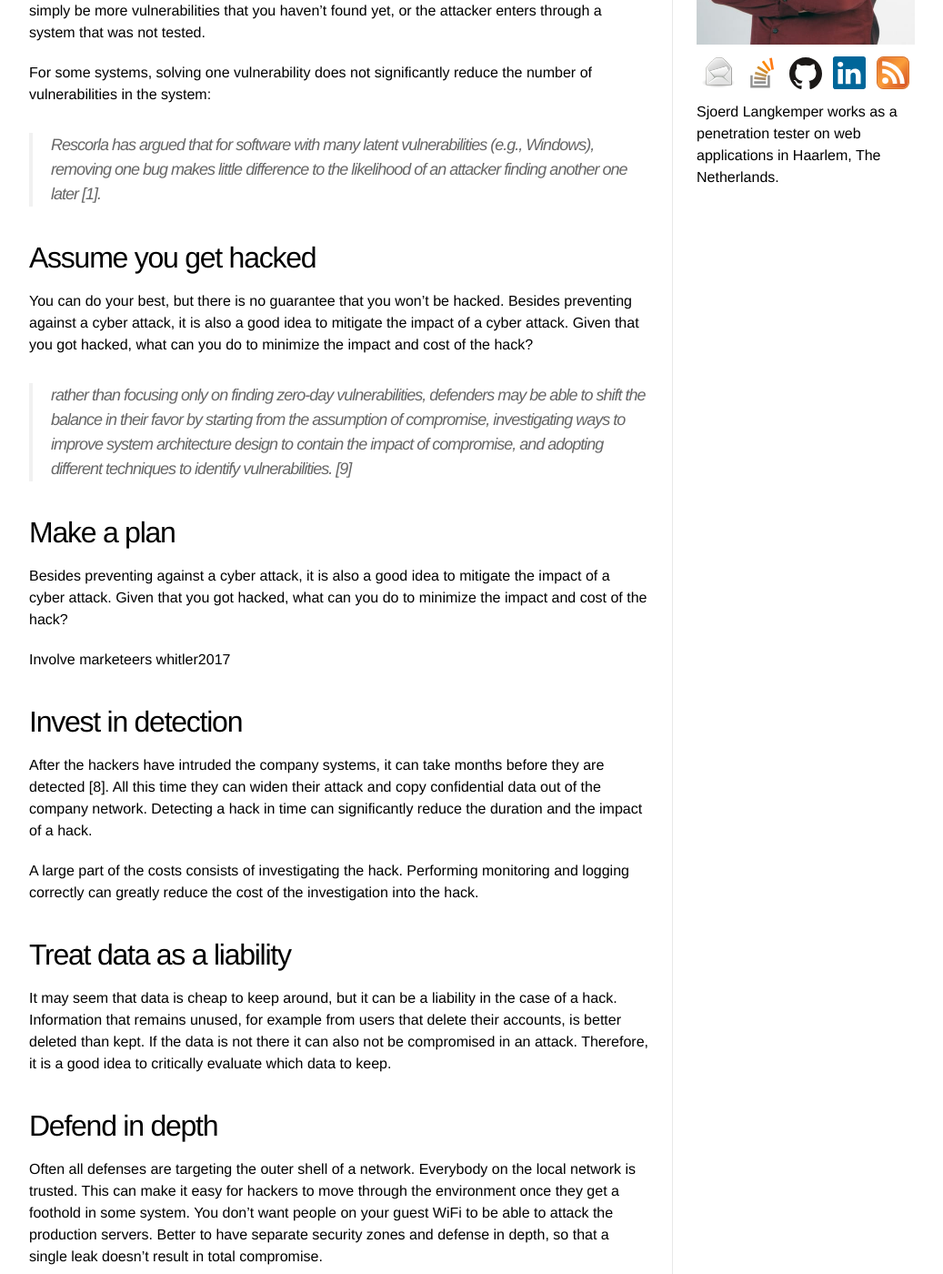
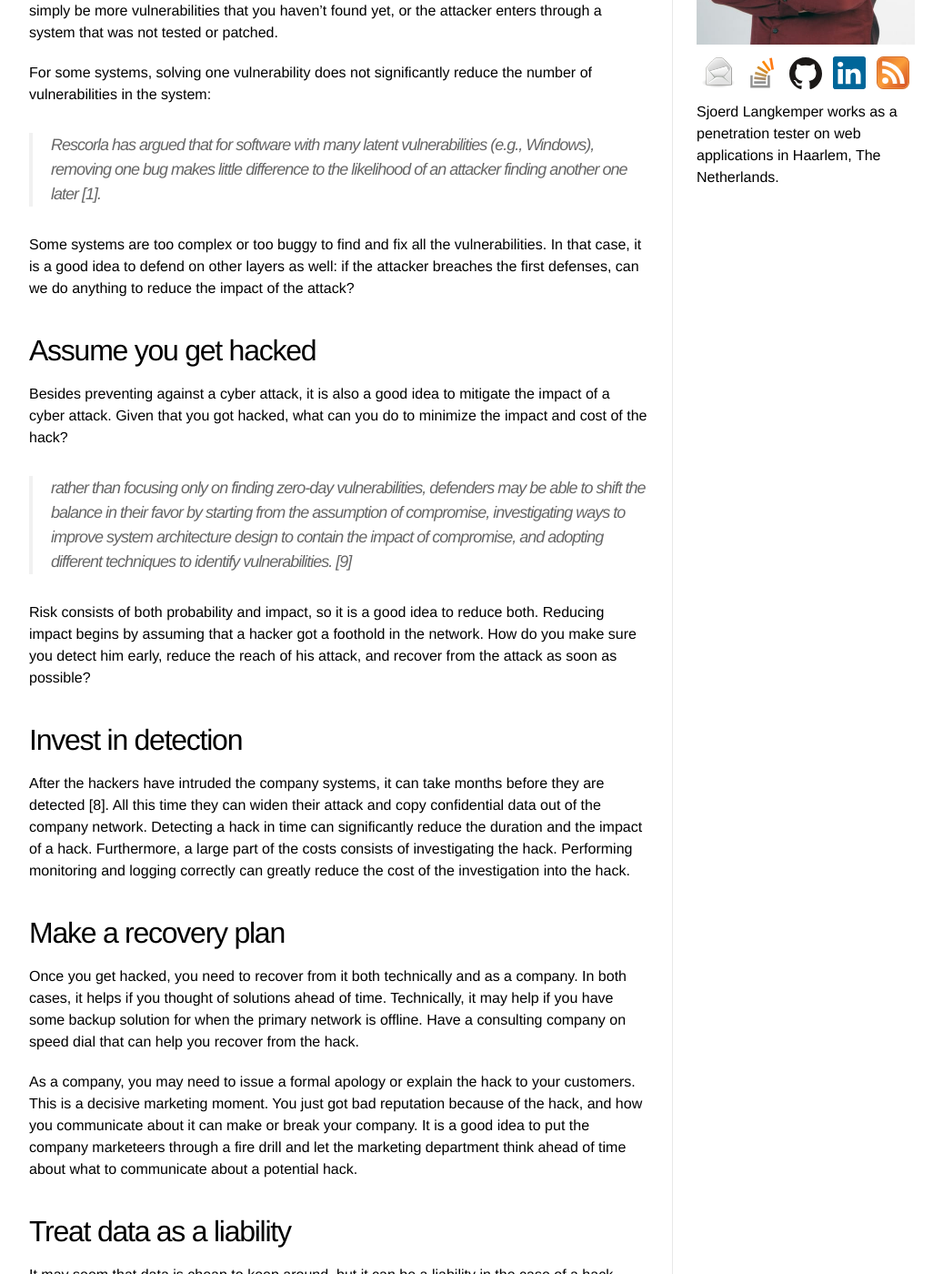
Before and after one commit to Sjord/Sjord.github.io, a Jekyll site: the page built from _posts/2018-09-23-securing-and-preventing-cyberattack.md, in a window 1280 px wide and 1400 px high, scrolled down 466 px. Shown: the whole window at 91% size, without its empty margins (108-1145 px from the left). Built offline with Jekyll 4.4.1, drawn with Linux system fonts in a browser that asks for light colours; some of the changed text lies outside the part shown.

Commit message:
Securing against cyber attack

```diff
--- a/_posts/2018-09-23-cost-of-preventing-cyberattack.md
+++ b/_posts/2018-09-23-securing-and-preventing-cyberattack.md
@@ -11,29 +11,31 @@
 
 ## Solving vulnerabilities is insufficient
 
-In the [previous post](/2019/01/16/probability-of-cyberattack/) we saw that there is no silver bullet for security. Finding and solving vulnerabilities in your software, while a good idea, doesn't solve all your problems. There may simply be more vulnerabilities that you haven't found yet, or the attacker enters through a system that was not tested.
+In the [previous post](/2019/01/16/probability-of-cyberattack/) we saw that there is no silver bullet for security. Finding and solving vulnerabilities in your software, while a good idea, doesn't solve all your problems. There may simply be more vulnerabilities that you haven't found yet, or the attacker enters through a system that was not tested or patched.
 
 For some systems, solving one vulnerability does not significantly reduce the number of vulnerabilities in the system:
 
 > Rescorla has argued that for software with many latent vulnerabilities (e.g., Windows), removing one bug makes little difference to the likelihood of an attacker finding another one later [1].
 
+Some systems are too complex or too buggy to find and fix all the vulnerabilities. In that case, it is a good idea to defend on other layers as well: if the attacker breaches the first defenses, can we do anything to reduce the impact of the attack?
+
 ## Assume you get hacked
 
-You can do your best, but there is no guarantee that you won't be hacked. Besides preventing against a cyber attack, it is also a good idea to mitigate the impact of a cyber attack. Given that you got hacked, what can you do to minimize the impact and cost of the hack?
+Besides preventing against a cyber attack, it is also a good idea to mitigate the impact of a cyber attack. Given that you got hacked, what can you do to minimize the impact and cost of the hack?
 
 > rather than focusing only on finding zero-day vulnerabilities, defenders may be able to shift the balance in their favor by starting from the assumption of compromise, investigating ways to improve system architecture design to contain the impact of compromise, and adopting different techniques to identify vulnerabilities. [9]
 
-## Make a plan
-
-Besides preventing against a cyber attack, it is also a good idea to mitigate the impact of a cyber attack. Given that you got hacked, what can you do to minimize the impact and cost of the hack?
-
-Involve marketeers whitler2017
+Risk consists of both probability and impact, so it is a good idea to reduce both. Reducing impact begins by assuming that a hacker got a foothold in the network. How do you make sure you detect him early, reduce the reach of his attack, and recover from the attack as soon as possible?
 
 ## Invest in detection
 
-After the hackers have intruded the company systems, it can take months before they are detected [8]. All this time they can widen their attack and copy confidential data out of the company network. Detecting a hack in time can significantly reduce the duration and the impact of a hack.
+After the hackers have intruded the company systems, it can take months before they are detected [8]. All this time they can widen their attack and copy confidential data out of the company network. Detecting a hack in time can significantly reduce the duration and the impact of a hack. Furthermore, a large part of the costs consists of investigating the hack. Performing monitoring and logging correctly can greatly reduce the cost of the investigation into the hack.
 
-A large part of the costs consists of investigating the hack. Performing monitoring and logging correctly can greatly reduce the cost of the investigation into the hack.
+## Make a recovery plan
+
+Once you get hacked, you need to recover from it both technically and as a company. In both cases, it helps if you thought of solutions ahead of time. Technically, it may help if you have some backup solution for when the primary network is offline. Have a consulting company on speed dial that can help you recover from the hack.
+
+As a company, you may need to issue a formal apology or explain the hack to your customers. This is a decisive marketing moment. You just got bad reputation because of the hack, and how you communicate about it can make or break your company. It is a good idea to put the company marketeers through a fire drill and let the marketing department think ahead of time about what to communicate about a potential hack.
 
 ## Treat data as a liability
 
@@ -42,6 +44,10 @@
 ## Defend in depth
 
 Often all defenses are targeting the outer shell of a network. Everybody on the local network is trusted. This can make it easy for hackers to move through the environment once they get a foothold in some system. You don't want people on your guest WiFi to be able to attack the production servers. Better to have separate security zones and defense in depth, so that a single leak doesn't result in total compromise.
+
+## Conclusion
+
+Securing against cyber attacks consists in part of finding and fixing vulnerabilities, but also for a large part in reducing the impact when a hack does happen. Talk in your company about what you would do when you get hacked.
 
 ## Read more
 
```
